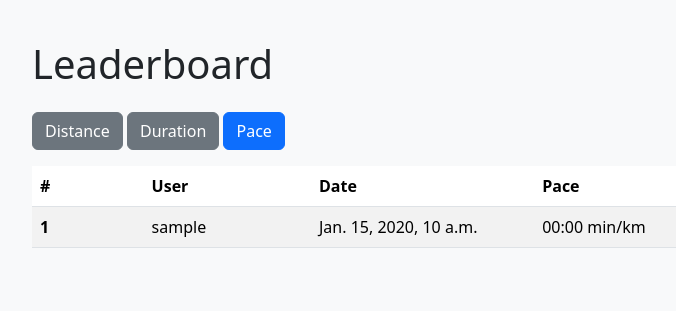
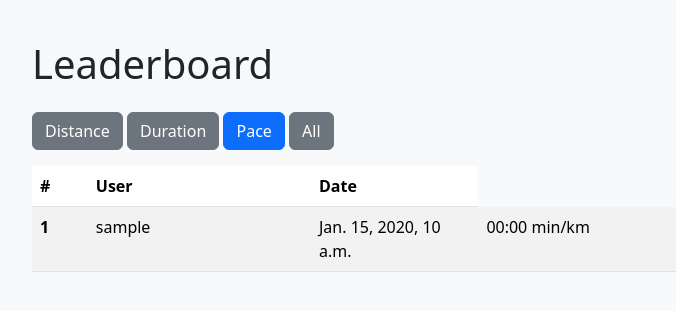
Before and after one commit to paatre/group-leaderboards, a Django app: template leaderboards/templates/leaderboards/my_leaderboard.html in a window 1280 px wide. Shown: the part 56-367 px from the top of the page, without its empty margins (50-726 px from the left). Run offline with Django 5.2, Linux system fonts and the light colour scheme; the template is opened without the code that fills it: most values are stand-ins (such as "Sample title", 1, 10 or a date in 2020); parts of the project's set-up code (start-up, migrations or seed data) failed here and were passed over; some libraries are stand-ins or nearby versions.

Commit message:
Add a leaderboard table filter for all three available metrics
The "all" filter shows distance, duration and pace in the same table.

```diff
--- a/leaderboards/templates/leaderboards/my_leaderboard.html
+++ b/leaderboards/templates/leaderboards/my_leaderboard.html
@@ -1,5 +1,6 @@
 {% extends "base.html" %}
 {% load i18n %}
+{% load metric_filters %}
 
 {% block title %}{% translate "Leaderboard" %}{% endblock %}
 
@@ -12,11 +13,16 @@
     <div class="table-responsive">
         <table id="leaderboard-table" class="table table-striped table-hover">
             <colgroup>
-                <col style="width: 10%;">
+                <col style="width: 5%;">
+                <col style="width: 20%;">
                 <col style="width: 15%;">
-                <col style="width: 20%;">
-                <col style="width: 55%;">
-            </colgroup>
+                {% if current_sort|is_in:"distance,duration,pace" %}
+                    <col style="width: 60%;">
+                {% elif current_sort == 'all' %}
+                    <col style="width: 20%;">
+                    <col style="width: 20%;">
+                    <col style="width: 20%;">
+                {% endif %}
             {% include "leaderboards/partials/_leaderboard_table_head.html" with current_sort=current_sort %}
             {% include "leaderboards/partials/_leaderboard_table_body.html" with activities=activities current_sort=current_sort %}
         </table>
--- a/leaderboards/templates/leaderboards/partials/_leaderboard_sort_buttons.html
+++ b/leaderboards/templates/leaderboards/partials/_leaderboard_sort_buttons.html
@@ -13,4 +13,8 @@
        class="btn {% if current_sort == 'pace' or not current_sort %}btn-primary{% else %}btn-secondary{% endif %}">
        {% translate "Pace" %}
     </a>
+    <a hx-get="{% url 'leaderboard' %}?sort_by=all"
+       class="btn {% if current_sort == 'all' %}btn-primary{% else %}btn-secondary{% endif %}">
+       {% translate "All" %}
+    </a>
 </div>
--- a/leaderboards/templates/leaderboards/partials/_leaderboard_table_head.html
+++ b/leaderboards/templates/leaderboards/partials/_leaderboard_table_head.html
@@ -5,14 +5,16 @@
         <th scope="col">#</th>
         <th scope="col">{% translate "User" %}</th>
         <th scope="col">{% translate "Date" %}</th>
-        <th scope="col">
-            {% if current_sort == 'distance' %}
-                {% translate "Distance" %}
-            {% elif current_sort == 'duration' %}
-                {% translate "Duration" %}
-            {% else %}
-                {% translate "Pace" %}
+            {% if current_sort == "distance" %}
+                <th scope="col">{% translate "Distance" %}</th>
+            {% elif current_sort == "duration" %}
+                <th scope="col">{% translate "Duration" %}</th>
+            {% elif current_sort == "pace" %}
+                <th scope="col">{% translate "Pace" %}</th>
+            {% elif current_sort == "All" %}
+                <th scope="col">{% translate "Distance" %}</th>
+                <th scope="col">{% translate "Duration" %}</th>
+                <th scope="col">{% translate "Pace" %}</th>
             {% endif %}
-        </th>
     </tr>
 </thead>
--- /dev/null
+++ b/leaderboards/templatetags/metric_filters.py
@@ -0,0 +1,8 @@
+from django import template
+
+register = template.Library()
+
+
+@register.filter
+def is_in(value, arg):
+    return value in arg.split(',')
--- a/leaderboards/views.py
+++ b/leaderboards/views.py
@@ -27,6 +27,8 @@ class LeaderboardView(ListView):
             "duration": "duration",
             "pace": "pace",
         }
+        if sort_by == "all":
+            return RunningActivity.objects.filter(user=self.request.user).order_by("-activity_date")
         order_field = sort_options.get(sort_by, "pace")
         return RunningActivity.objects.filter(user=self.request.user).order_by(order_field)
 
```
Also changed, not shown: leaderboards/templates/leaderboards/partials/_leaderboard_full_partial.html (+28 -8 lines), README.md.
